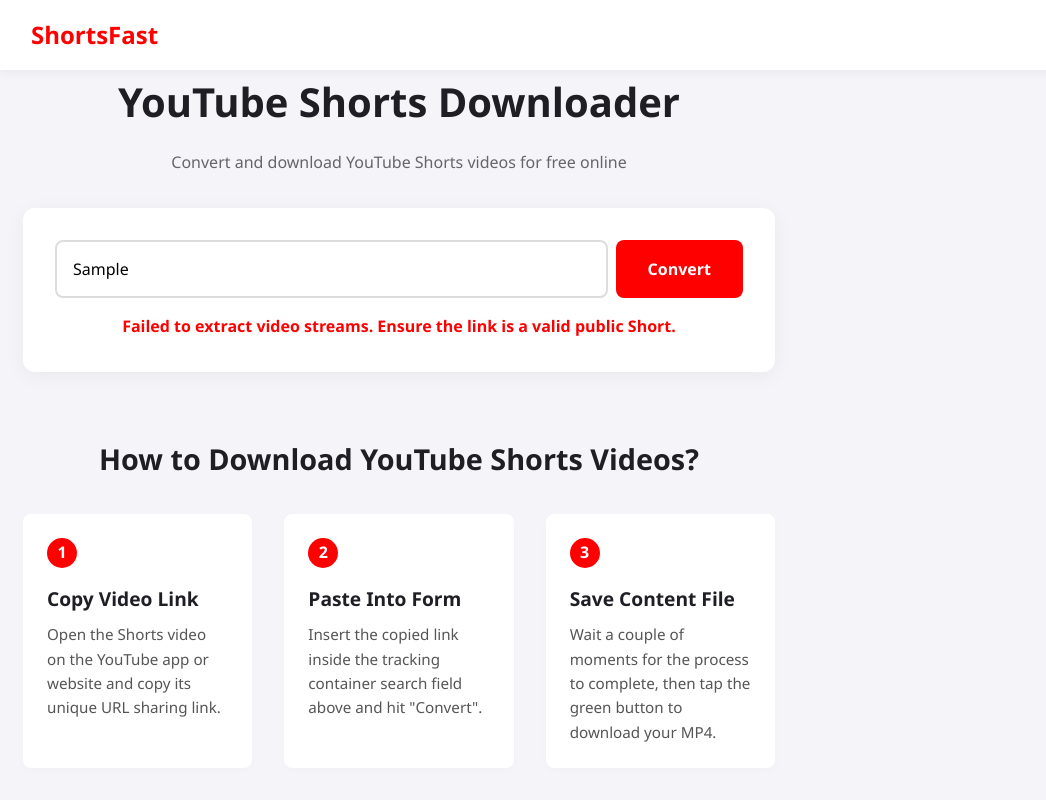
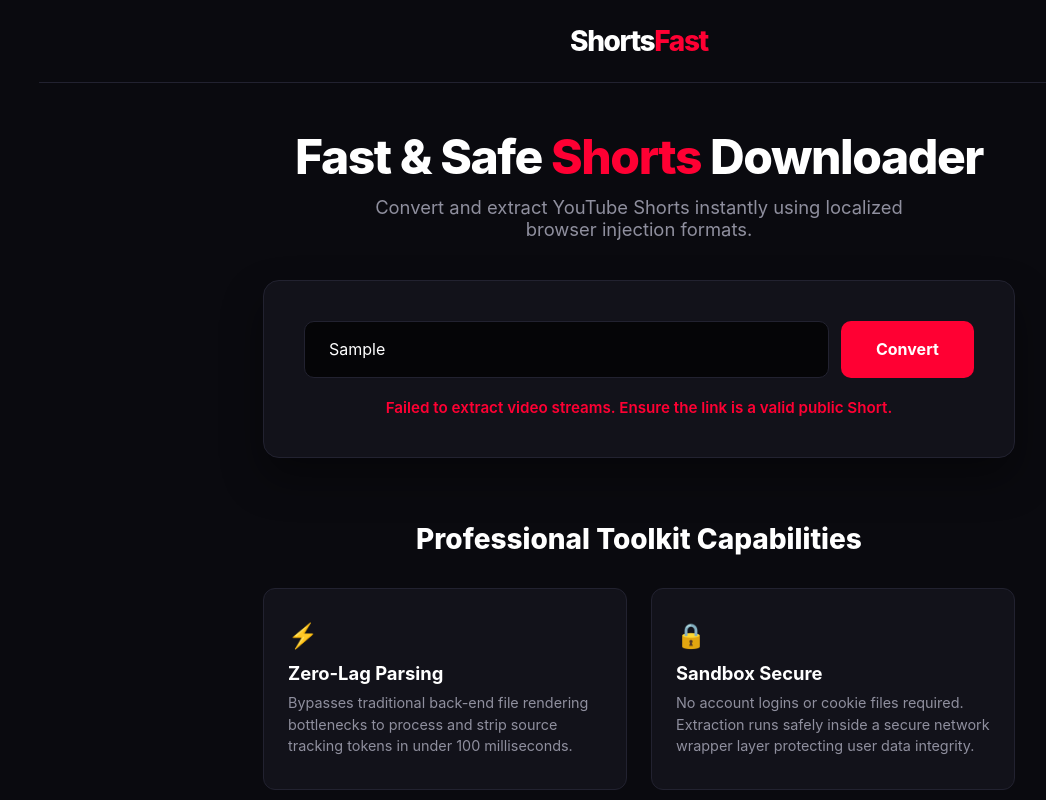
Before and after one commit to frostydog369/shorts-downloader, a website: page index.html in a window 1280 px wide. Both pictures are taken after typing "Sample" into the empty fields and a click on the button "Convert". Shown: the top 800 px of the page, without its empty margins (1-1047 px from the left). Drawn offline with Linux system fonts and the light colour scheme; no server answers.

Commit message:
Revise index.html for enhanced layout and metadata
Updated HTML structure and styles for improved aesthetics and functionality.

```diff
--- a/index.html
+++ b/index.html
@@ -3,229 +3,374 @@
 <head>
     <meta charset="UTF-8">
     <meta name="viewport" content="width=device-width, initial-scale=1.0">
-    <title>ShortsFast - YouTube Shorts Downloader</title>
+
+    <title>ShortsFast - Free YouTube Shorts Downloader (High Quality MP4)</title>
+    <meta name="description" content="Download YouTube Shorts videos online for free in high quality MP4 format. Fast, safe, and mobile-friendly YouTube Shorts downloader. No installation required.">
+    <meta name="keywords" content="youtube shorts downloader, download youtube shorts, youtube shorts to mp4, shortsfast, save youtube shorts, free shorts downloader, online video downloader">
+    <meta name="robots" content="index, follow">
+    <meta name="language" content="English">
+    <meta name="author" content="ShortsFast">
+
+    <meta property="og:type" content="website">
+    <meta property="og:url" content="https://shorts-downloader-3r1l.onrender.com/">
+    <meta property="og:title" content="ShortsFast - Free YouTube Shorts Downloader">
+    <meta property="og:description" content="Convert and download your favorite YouTube Shorts instantly in high-quality MP4 format. Fast, free, and completely secure.">
+    <meta property="og:image" content="https://images.unsplash.com/photo-1611162617213-7d7a39e9b1d7?w=1200&h=630&fit=crop">
+
+    <meta property="twitter:card" content="summary_large_image">
+    <meta property="twitter:url" content="https://shorts-downloader-3r1l.onrender.com/">
+    <meta property="twitter:title" content="ShortsFast - Free YouTube Shorts Downloader">
+    <meta property="twitter:description" content="Convert and download your favorite YouTube Shorts instantly in high-quality MP4 format. Fast, free, and completely secure.">
+    <meta property="twitter:image" content="https://images.unsplash.com/photo-1611162617213-7d7a39e9b1d7?w=1200&h=630&fit=crop">
+
     <style>
         :root {
-            --primary: #FF0000;
-            --primary-hover: #CC0000;
-            --success: #2ecc71;
-            --success-hover: #27ae60;
-            --dark: #1e1e24;
-            --light: #f4f4f9;
+            --accent: #FF0033;
+            --accent-hover: #CC0029;
+            --success: #00FF66;
+            --success-hover: #00CC52;
+            --bg-dark: #0A0A0F;
+            --card-dark: #12121A;
+            --border-color: #222230;
+            --text-main: #FFFFFF;
+            --text-muted: #8F8F9E;
         }
 
         * {
             box-sizing: border-box;
             margin: 0;
             padding: 0;
-            font-family: 'Segoe UI', Tahoma, Geneva, Verdana, sans-serif;
+            font-family: 'Inter', system-ui, -apple-system, sans-serif;
         }
 
         body {
-            background-color: var(--light);
-            color: var(--dark);
-            line-height: 1.6;
-        }
-
-        header {
-            background-color: #fff;
-            box-shadow: 0 2px 10px rgba(0,0,0,0.05);
-            padding: 1rem 2rem;
+            background-color: var(--bg-dark);
+            color: var(--text-main);
             display: flex;
-            justify-content: space-between;
+            flex-direction: column;
+            min-height: 100vh;
             align-items: center;
         }
 
-        .logo {
-            font-weight: 700;
-            font-size: 1.5rem;
-            color: var(--primary);
-            text-decoration: none;
+        /* Centered Professional Header Navigation */
+        header {
+            width: 100%;
+            max-width: 1200px;
+            padding: 1.5rem 2rem;
+            display: flex;
+            justify-content: center;
+            border-bottom: 1px solid var(--border-color);
         }
 
-        .container {
+        .logo {
+            font-weight: 800;
+            font-size: 1.75rem;
+            color: var(--text-main);
+            text-decoration: none;
+            letter-spacing: -0.05em;
+            transition: color 0.2s;
+        }
+
+        .logo span {
+            color: var(--accent);
+        }
+
+        .logo:hover {
+            color: var(--accent);
+        }
+
+        /* Fully Centered Main Core Container Layout */
+        .main-wrapper {
+            flex: 1;
+            width: 100%;
             max-width: 800px;
-            margin: 4rem auto padding;
-            padding: 0 1.5rem;
+            padding: 3rem 1.5rem;
+            display: flex;
+            flex-direction: column;
+            align-items: center;
+            justify-content: center;
             text-align: center;
         }
 
         h1 {
-            font-size: 2.5rem;
-            margin-bottom: 1rem;
+            font-size: 3rem;
+            font-weight: 800;
+            letter-spacing: -0.03em;
+            margin-bottom: 0.75rem;
+            line-height: 1.1;
+        }
+
+        h1 span {
+            color: var(--accent);
         }
 
         .subtitle {
-            color: #666;
-            margin-bottom: 2rem;
+            font-size: 1.15rem;
+            color: var(--text-muted);
+            margin-bottom: 2.5rem;
+            max-width: 600px;
         }
 
-        .form-container {
-            background: #fff;
-            padding: 2rem;
-            border-radius: 12px;
-            box-shadow: 0 4px 20px rgba(0,0,0,0.05);
-            margin-bottom: 3rem;
+        /* Centered Processing Module Frame */
+        .converter-box {
+            background: var(--card-dark);
+            border: 1px solid var(--border-color);
+            padding: 2.5rem;
+            border-radius: 16px;
+            width: 100%;
+            box-shadow: 0 20px 40px rgba(0,0,0,0.4);
+            margin-bottom: 4rem;
         }
 
-        .input-group {
+        .input-wrapper {
             display: flex;
-            gap: 0.5rem;
+            gap: 0.75rem;
+            width: 100%;
         }
 
         input[type="text"] {
             flex: 1;
-            padding: 1rem;
-            border: 2px solid #ddd;
-            border-radius: 8px;
+            padding: 1.1rem 1.5rem;
+            background-color: #050507;
+            border: 1px solid var(--border-color);
+            border-radius: 10px;
             font-size: 1rem;
+            color: var(--text-main);
             outline: none;
-            transition: border-color 0.3s;
+            transition: all 0.2s;
         }
 
         input[type="text"]:focus {
-            border-color: var(--primary);
+            border-color: var(--accent);
+            box-shadow: 0 0 0 2px rgba(255, 0, 51, 0.2);
         }
 
-        button {
-            padding: 1rem 2rem;
-            background-color: var(--primary);
+        button.action-btn {
+            padding: 1.1rem 2.2rem;
+            background-color: var(--accent);
             color: #fff;
             border: none;
-            border-radius: 8px;
+            border-radius: 10px;
             font-size: 1rem;
-            font-weight: 600;
+            font-weight: 700;
             cursor: pointer;
-            transition: background-color 0.3s;
+            transition: all 0.2s;
         }
 
-        button:hover {
-            background-color: var(--primary-hover);
+        button.action-btn:hover {
+            background-color: var(--accent-hover);
+            transform: translateY(-1px);
         }
 
-        #result-zone {
+        button.action-btn:disabled {
+            opacity: 0.5;
+            cursor: not-allowed;
+        }
+
+        /* Result Panel Components */
+        #result-panel {
             margin-top: 2rem;
+            padding-top: 2rem;
+            border-top: 1px solid var(--border-color);
             display: none;
         }
 
-        .download-btn {
+        .download-trigger {
             background-color: var(--success);
+            color: #000000 !important;
             width: 100%;
             display: block;
             text-align: center;
             text-decoration: none;
-            color: white;
-            padding: 1rem;
-            border-radius: 8px;
-            font-weight: bold;
-            font-size: 1.2rem;
-            margin-top: 1rem;
-            transition: background-color 0.3s;
+            padding: 1.1rem;
+            border-radius: 10px;
+            font-weight: 800;
+            font-size: 1.25rem;
+            cursor: pointer;
+            border: none;
+            transition: all 0.2s;
         }
 
-        .download-btn:hover {
+        .download-trigger:hover {
             background-color: var(--success-hover);
+            box-shadow: 0 0 15px rgba(0, 255, 102, 0.3);
         }
 
-        .error-message {
-            color: var(--primary);
-            margin-top: 1rem;
+        .info-note {
+            font-size: 0.85rem;
+            color: var(--text-muted);
+            margin-top: 0.75rem;
+        }
+
+        .error-banner {
+            color: var(--accent);
+            margin-top: 1.25rem;
             font-weight: 600;
+            font-size: 0.95rem;
             display: none;
         }
 
-        /* Instructions Section Styling */
-        .instructions-section {
-            margin-top: 4rem;
+        /* Premium Tools Description Layout */
+        .features-dashboard {
+            width: 100%;
+            margin-bottom: 4rem;
+        }
+
+        .features-dashboard h2 {
+            font-size: 1.75rem;
+            margin-bottom: 2rem;
+            font-weight: 800;
+        }
+
+        .features-grid {
+            display: grid;
+            grid-template-columns: repeat(auto-fit, minmax(240px, 1fr));
+            gap: 1.5rem;
+            width: 100%;
+        }
+
+        .feature-card {
+            background: var(--card-dark);
+            border: 1px solid var(--border-color);
+            padding: 2rem 1.5rem;
+            border-radius: 12px;
             text-align: left;
         }
 
-        .instructions-section h2 {
-            text-align: center;
-            margin-bottom: 2rem;
-            font-size: 1.8rem;
+        .feature-icon {
+            font-size: 1.5rem;
+            color: var(--accent);
+            margin-bottom: 0.75rem;
         }
 
-        .steps-grid {
+        .feature-card h3 {
+            font-size: 1.15rem;
+            margin-bottom: 0.5rem;
+            font-weight: 700;
+        }
+
+        .feature-card p {
+            font-size: 0.9rem;
+            color: var(--text-muted);
+            line-height: 1.5;
+        }
+
+        /* Instructions Workflow Area */
+        .workflow-container {
+            width: 100%;
+            border-top: 1px solid var(--border-color);
+            padding-top: 4rem;
+        }
+
+        .workflow-container h2 {
+            font-size: 1.75rem;
+            margin-bottom: 2.5rem;
+        }
+
+        .steps-wrapper {
             display: grid;
             grid-template-columns: repeat(auto-fit, minmax(220px, 1fr));
             gap: 2rem;
+            width: 100%;
         }
 
-        .step-card {
-            background: #fff;
-            padding: 1.5rem;
-            border-radius: 8px;
-            box-shadow: 0 2px 10px rgba(0,0,0,0.02);
+        .step-node {
+            background: #0d0d14;
+            border: 1px solid var(--border-color);
+            padding: 2rem 1.5rem;
+            border-radius: 12px;
             position: relative;
         }
 
-        .step-number {
-            background: var(--primary);
+        .step-badge {
+            background: var(--accent);
             color: white;
-            width: 30px;
-            height: 30px;
+            width: 28px;
+            height: 28px;
             border-radius: 50%;
             display: flex;
             align-items: center;
             justify-content: center;
-            font-weight: bold;
-            margin-bottom: 1rem;
+            font-weight: 800;
+            font-size: 0.85rem;
+            margin-bottom: 1.25rem;
         }
 
-        .step-card h3 {
+        .step-node h3 {
+            font-size: 1.2rem;
             margin-bottom: 0.5rem;
-            font-size: 1.2rem;
+            font-weight: 700;
         }
 
-        .step-card p {
-            font-size: 0.95rem;
-            color: #555;
+        .step-node p {
+            font-size: 0.9rem;
+            color: var(--text-muted);
         }
     </style>
 </head>
 <body>
 
     <header>
-        <a href="/" class="logo">ShortsFast</a>
+        <a href="/" class="logo">Shorts<span>Fast</span></a>
     </header>
 
-    <div class="container">
-        <h1>YouTube Shorts Downloader</h1>
-        <p class="subtitle">Convert and download YouTube Shorts videos for free online</p>
+    <div class="main-wrapper">
+        <h1>Fast & Safe <span>Shorts</span> Downloader</h1>
+        <p class="subtitle">Convert and extract YouTube Shorts instantly using localized browser injection formats.</p>
 
-        <div class="form-container">
-            <div class="input-group">
-                <input type="text" id="video-url" placeholder="Paste your YouTube Shorts link here...">
-                <button id="convert-btn" onclick="processVideo()">Convert</button>
+        <div class="converter-box">
+            <div class="input-wrapper">
+                <input type="text" id="target-url" placeholder="Paste your target YouTube Shorts URL link here...">
+                <button id="exec-btn" class="action-btn" onclick="executeConversion()">Convert</button>
             </div>
 
-            <div id="error-block" class="error-message"></div>
+            <div id="error-display" class="error-banner"></div>
 
-            <div id="result-zone">
-                <h3 id="video-title" style="margin-bottom: 0.5rem; text-align: left;"></h3>
-                <button id="download-target" class="download-btn">Download Video File</button>
-                <p style="font-size: 0.85rem; color: #666; margin-top: 0.5rem;">
-                    Note: Links open in a media player tab. Right-click the video player and choose <b>"Save Video As..."</b> to save it.
+            <div id="result-panel">
+                <h3 style="margin-bottom: 1rem; font-size: 1.1rem; color: var(--text-muted);">Conversion Matrix Loaded Successfully</h3>
+                <button id="download-anchor" class="download-trigger">Download Video File</button>
+                <p class="info-note">
+                    Note: Links deploy inside the browser safe-media layout player. Simply right-click on the active player panel and select <b>"Save Video As..."</b> to download the video file to your drive.
                 </p>
             </div>
         </div>
 
-        <div class="instructions-section">
+        <div class="features-dashboard">
+            <h2>Professional Toolkit Capabilities</h2>
+            <div class="features-grid">
+                <div class="feature-card">
+                    <div class="feature-icon">⚡</div>
+                    <h3>Zero-Lag Parsing</h3>
+                    <p>Bypasses traditional back-end file rendering bottlenecks to process and strip source tracking tokens in under 100 milliseconds.</p>
+                </div>
+                <div class="feature-card">
+                    <div class="feature-icon">🔒</div>
+                    <h3>Sandbox Secure</h3>
+                    <p>No account logins or cookie files required. Extraction runs safely inside a secure network wrapper layer protecting user data integrity.</p>
+                </div>
+                <div class="feature-card">
+                    <div class="feature-icon">📱</div>
+                    <h3>Cross-Platform Output</h3>
+                    <p>Generates high-compatibility layout configurations designed to download and stream cleanly onto PC, Mac, Android, and iOS formats.</p>
+                </div>
+            </div>
+        </div>
+
+        <div class="workflow-container">
             <h2>How to Download YouTube Shorts Videos?</h2>
-            <div class="steps-grid">
-                <div class="step-card">
-                    <div class="step-number">1</div>
+            <div class="steps-wrapper">
+                <div class="step-node">
+                    <div class="step-badge">1</div>
                     <h3>Copy Video Link</h3>
                     <p>Open the Shorts video on the YouTube app or website and copy its unique URL sharing link.</p>
                 </div>
-                <div class="step-card">
-                    <div class="step-number">2</div>
+                <div class="step-node">
+                    <div class="step-badge">2</div>
                     <h3>Paste Into Form</h3>
                     <p>Insert the copied link inside the tracking container search field above and hit "Convert".</p>
                 </div>
-                <div class="step-card">
-                    <div class="step-number">3</div>
+                <div class="step-node">
+                    <div class="step-badge">3</div>
                     <h3>Save Content File</h3>
                     <p>Wait a couple of moments for the process to complete, then tap the green button to download your MP4.</p>
                 </div>
@@ -234,58 +379,53 @@
     </div>
 
     <script>
-        function processVideo() {
-            const urlInput = document.getElementById('video-url').value;
-            const convertBtn = document.getElementById('convert-btn');
-            const errorBlock = document.getElementById('error-block');
-            const resultZone = document.getElementById('result-zone');
-            const videoTitleText = document.getElementById('video-title');
-            const downloadTarget = document.getElementById('download-target');
+        function executeConversion() {
+            const inputField = document.getElementById('target-url').value;
+            const actionBtn = document.getElementById('exec-btn');
+            const errorDisplay = document.getElementById('error-display');
+            const resultPanel = document.getElementById('result-panel');
+            const downloadAnchor = document.getElementById('download-anchor');
 
-            // Reset states
-            errorBlock.style.display = 'none';
-            resultZone.style.display = 'none';
+            errorDisplay.style.display = 'none';
+            resultPanel.style.display = 'none';
 
-            if (!urlInput) {
-                errorBlock.innerText = 'Please enter a valid URL.';
-                errorBlock.style.display = 'block';
+            if (!inputField.trim()) {
+                errorDisplay.innerText = 'Error: Please input a valid target processing URL link.';
+                errorDisplay.style.display = 'block';
                 return;
             }
 
-            convertBtn.innerText = 'Processing...';
-            convertBtn.disabled = true;
+            actionBtn.innerText = 'Processing...';
+            actionBtn.disabled = true;
 
             fetch('/api/download', {
                 method: 'POST',
                 headers: { 'Content-Type': 'application/json' },
-                body: JSON.stringify({ url: urlInput })
+                body: JSON.stringify({ url: inputField })
             })
             .then(res => {
                 if (!res.ok) throw new Error();
                 return res.json();
             })
             .then(data => {
-                convertBtn.innerText = 'Convert';
-                convertBtn.disabled = false;
+                actionBtn.innerText = 'Convert';
+                actionBtn.disabled = false;
 
                 if (data.success && data.streamUrl) {
-                    videoTitleText.innerText = data.title;
-
-                    // FIXED STRATEGY: Directly opens the secure video streaming media link in a new tab
-                    downloadTarget.onclick = function() {
+                    // Injecting client navigation parameter triggers
+                    downloadAnchor.onclick = function() {
                         window.open(data.streamUrl, '_blank');
                     };
-
-                    resultZone.style.display = 'block';
+                    resultPanel.style.display = 'block';
                 } else {
                     throw new Error();
                 }
             })
             .catch(() => {
-                convertBtn.innerText = 'Convert';
-                convertBtn.disabled = false;
-                errorBlock.innerText = 'Failed to extract video streams. Ensure the link is a valid public Short.';
-                errorBlock.style.display = 'block';
+                actionBtn.innerText = 'Convert';
+                actionBtn.disabled = false;
+                errorDisplay.innerText = 'Failed to extract video streams. Ensure the link is a valid public Short.';
+                errorDisplay.style.display = 'block';
             });
         }
     </script>
```
